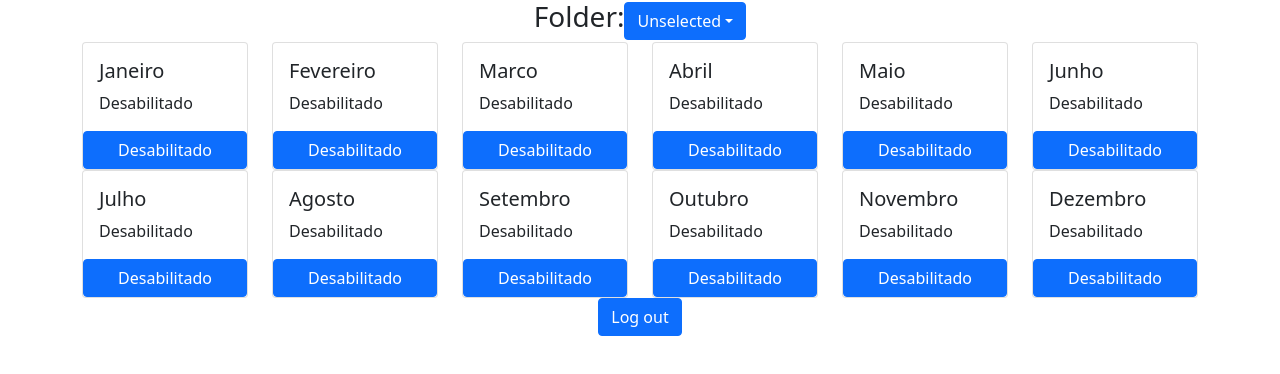
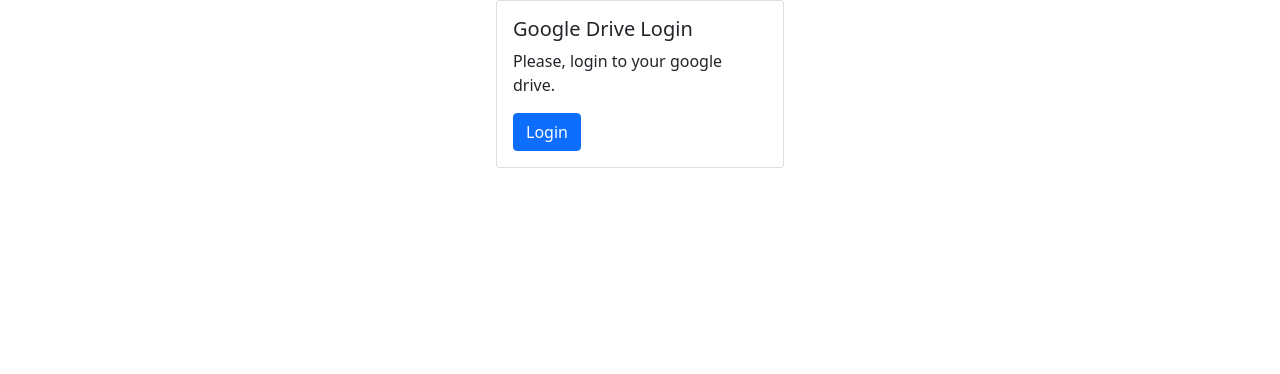
Before and after one commit to rodrigowerberich/financial_interface, a React (Create React App) app: page / in a window 1280 px wide. Shown: the top 374 px of the page. Built offline with nearby package versions, Linux system fonts and the light colour scheme.

Commit message:
A new working version of the app

```diff
--- a/src/App.js
+++ b/src/App.js
@@ -3,7 +3,6 @@
 
 import LoginCard from './LoginCard';
 import LoginCode from './LoginCode';
-// import FileImporter from './FileImporter';
 
 import 'bootstrap/dist/css/bootstrap.min.css';
 import { Stack } from 'react-bootstrap';
@@ -16,10 +15,9 @@
     super();
     this.state = {
       name: "React",
-      showLogin: false,
+      showLogin: true,
       showLoginCode: false,
-      showFileImporter: false,
-      showFileViewer: true,
+      showFileViewer: false,
       googleDriveHandle: -1
     };
     this.getHandle = this.getHandle.bind(this);
@@ -32,6 +30,7 @@
     this.onCodeSendClick = this.onCodeSendClick.bind(this);
     this.onCodeCloseClick = this.onCodeCloseClick.bind(this);
     this.folderUpdateCallback = this.folderUpdateCallback.bind(this);
+    this.generateDescription = this.generateDescription.bind(this);
     var folderSelectionController = new FolderSelectionController(
       ["Pessoal/Minhas Planilhas/Vida na Holanda/Financeiro/2021/",
       "Financeiro/2021/",
@@ -39,20 +38,21 @@
       "Financeiro/2022/"],
       this.folderUpdateCallback);
     this.monthViewerControllers = [
-      new MonthViewerController("Janeiro", "Informacoes", this.generateDescription),
-      new MonthViewerController("Fevereiro", "Informacoes", this.generateDescription),
-      new MonthViewerController("Marco", "Informacoes", this.generateDescription),
-      new MonthViewerController("Abril", "Informacoes", this.generateDescription),
-      new MonthViewerController("Maio", "Informacoes", this.generateDescription),
-      new MonthViewerController("Junho", "Informacoes", this.generateDescription),
-      new MonthViewerController("Julho", "Informacoes", this.generateDescription),
-      new MonthViewerController("Agosto", "Informacoes", this.generateDescription),
-      new MonthViewerController("Setembro", "Informacoes", this.generateDescription),
-      new MonthViewerController("Outubro", "Informacoes", this.generateDescription),
-      new MonthViewerController("Novembro", "Informacoes", this.generateDescription),
-      new MonthViewerController("Dezembro", "Informacoes", this.generateDescription),
+      new MonthViewerController("01 - Janeiro", "Informacoes", this.generateDescription),
+      new MonthViewerController("02 - Fevereiro", "Informacoes", this.generateDescription),
+      new MonthViewerController("03 - Marco", "Informacoes", this.generateDescription),
+      new MonthViewerController("04 - Abril", "Informacoes", this.generateDescription),
+      new MonthViewerController("05 - Maio", "Informacoes", this.generateDescription),
+      new MonthViewerController("06 - Junho", "Informacoes", this.generateDescription),
+      new MonthViewerController("07 - Julho", "Informacoes", this.generateDescription),
+      new MonthViewerController("08 - Agosto", "Informacoes", this.generateDescription),
+      new MonthViewerController("09 - Setembro", "Informacoes", this.generateDescription),
+      new MonthViewerController("10 - Outubro", "Informacoes", this.generateDescription),
+      new MonthViewerController("11 - Novembro", "Informacoes", this.generateDescription),
+      new MonthViewerController("12 - Dezembro", "Informacoes", this.generateDescription),
   ];
     this.fileViewerController = new FileViewerController(this.monthViewerControllers  , this.onLogoutClick, folderSelectionController);
+    this.folder = "Unselected";
   }
 
   toggleComponentVisibility(name, state) {
@@ -62,9 +62,6 @@
         break;
       case "LoginCode":
         this.setState({ showLoginCode: state });
-        break;
-      case "FileImporter":
-        this.setState({ showFileImporter: state });
         break;
       case "FileViewer":
         this.setState({ showFileViewer: state });
@@ -115,7 +112,7 @@
         result.json().then(
           (handle_json) => {
             this.setState({ googleDriveHandle: handle_json.handle });
-            this.switchComponents('Login', 'FileImporter');
+            this.switchComponents('Login', 'FileViewer');
           })
       }
     });
@@ -134,6 +131,7 @@
   }
 
   folderUpdateCallback(folder) {
+    this.folder = folder;
     if (folder === "Pessoal/Minhas Planilhas/Vida na Holanda/Financeiro/2021/" || folder === "Financeiro/2021/") {
       this.monthViewerControllers.forEach( (element, index, array) => {
         if (index > 8) {
@@ -149,9 +147,14 @@
     }
   }
 
-  generateDescription(month) {
+  async generateDescription(month) {
     console.log(month);
-    return new Promise((resolve) => setTimeout(resolve, 2000));
+    var responseImport = await requestImport(this.getHandle(), this.folder, month);
+    var jsonImport = await responseImport.json();
+    var responseGenerate = await requestImport(this.getHandle(), this.folder, month);
+    var jsonGenerate = await responseGenerate.json();
+    var responseExport = await requestExport(this.getHandle(), this.folder, month);
+    var jsonExport = await responseExport.json();
   }
 
   render() {
@@ -162,7 +165,6 @@
                 justifyContent: 'center'}}>
         {this.state.showLogin && <LoginCard onClick={this.onLoginClick}/>}
         {this.state.showLoginCode && <LoginCode onCodeSendClick={this.onCodeSendClick} onCloseClick={this.onCodeCloseClick}/>}
-        {/* {this.state.showFileImporter && <FileImporter onLogoutClick={this.onLogoutClick} handleProvider={this.getHandle}/>} */}
         {this.state.showFileViewer && <FileViewer controller={this.fileViewerController}/>}
       </Stack>
     );
@@ -187,4 +189,47 @@
         });
 }
 
+function serverAddress(){
+    return 'lorde.dosgatos:5000';
+    // return '127.0.0.1:5000';
+}
+
+function requestImport(handle, path, name){
+  return fetch('http://'+serverAddress()+'/import_spreadsheet_from_google_drive_with_auth', {
+            method: 'POST',
+            body: JSON.stringify({"handle":handle, "path":path+name}),
+            headers: {
+              'Content-Type': 'application/json'
+            }
+          });
+}
+
+function requestExport(handle, path, name){
+    return fetch('http://'+serverAddress()+'/export_spreadsheet_to_google_drive_with_auth', {
+            method: 'POST',
+            body: JSON.stringify({
+                    "handle": handle,
+                    "month":name,
+                    "export path": path+name
+                }),
+            headers: {
+              'Content-Type': 'application/json'
+            }
+          });
+}
+
+function requestGenerateDescription(month, account){
+        return fetch('http://'+serverAddress()+'/update_descriptions', {
+            method: 'POST',
+            body: JSON.stringify(
+            {
+                "month": month,
+                "account": account
+            }),
+            headers: {
+              'Content-Type': 'application/json'
+            }
+          });
+}
+
 export default App;
```
